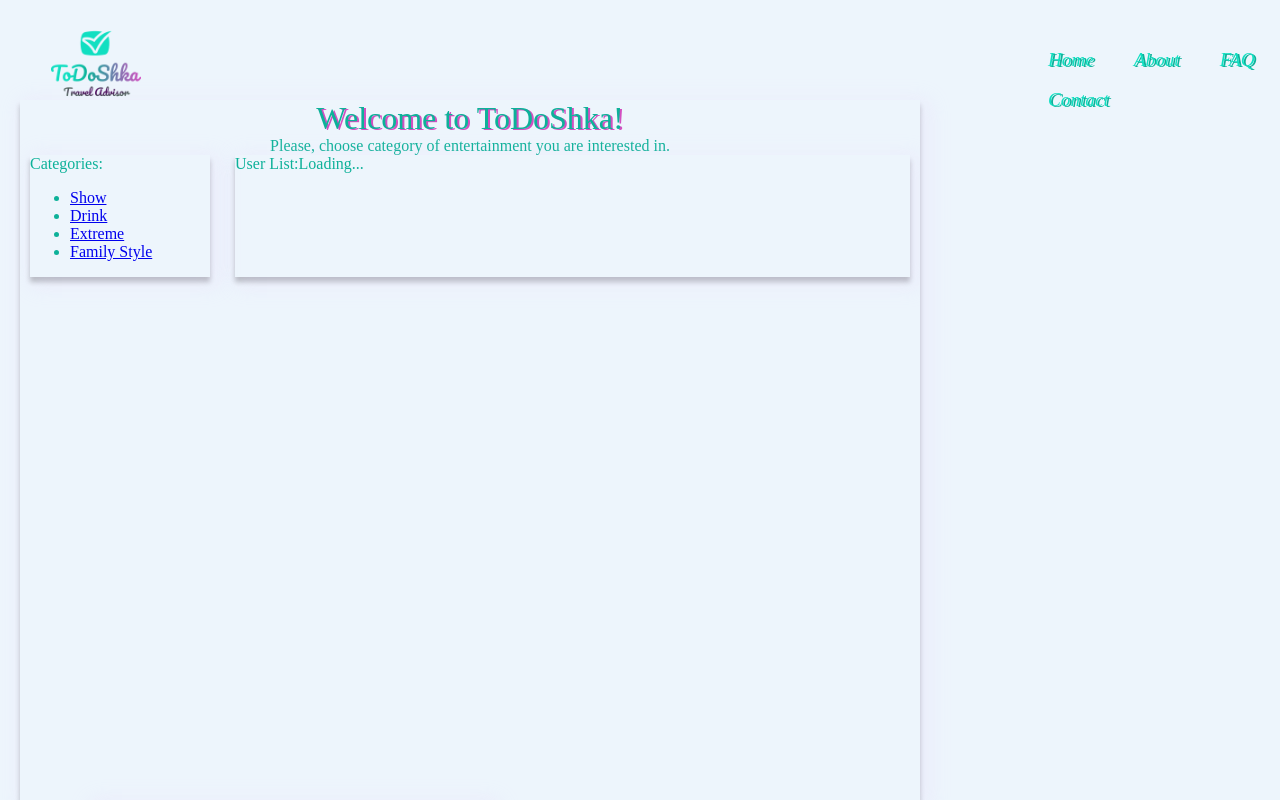
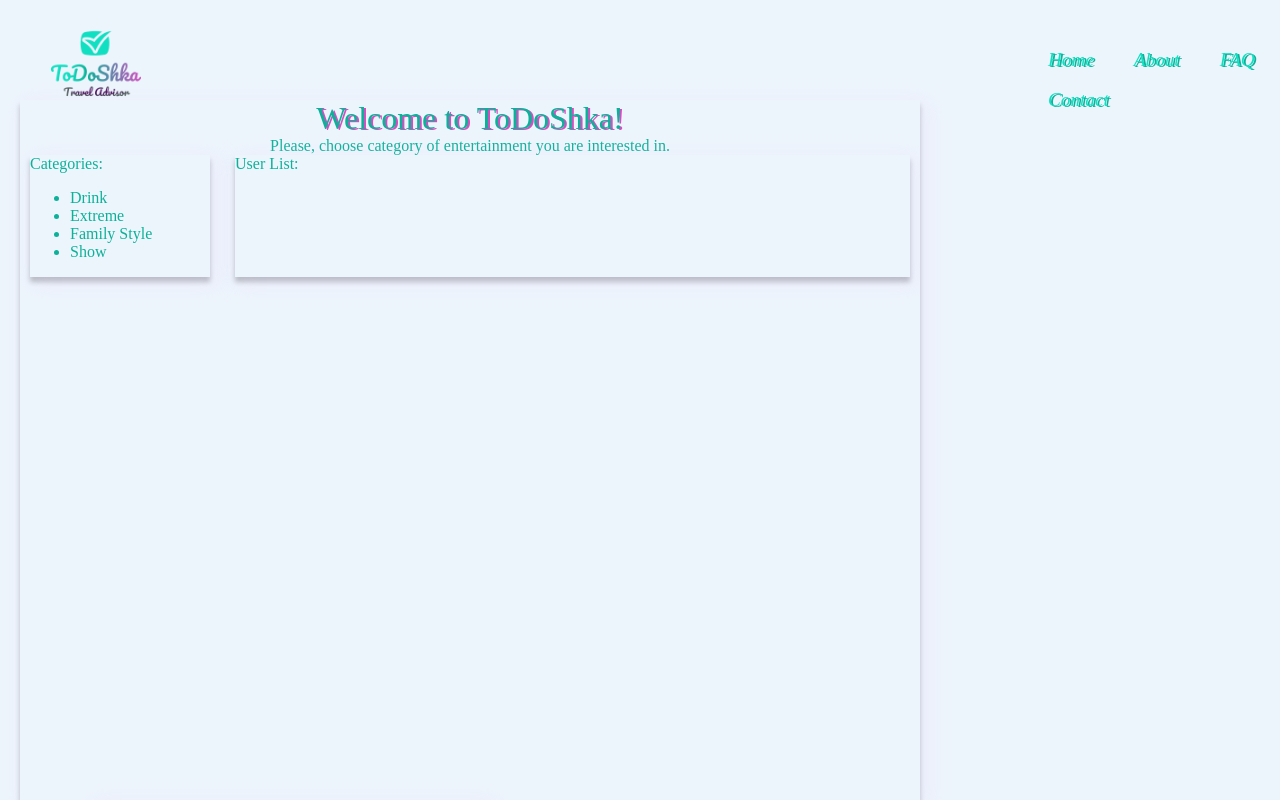
Before and after one commit to NataliyaZhuravleva/ToDoShka, a React (Create React App) app: page / in a window 1280 px wide. Shown: the top 800 px of the page. Built offline with nearby package versions, Linux system fonts and the light colour scheme; no server answers; grey boxes are pictures that could not be loaded.

Commit message:
update categories links to map

```diff
--- a/src/components/App.js
+++ b/src/components/App.js
@@ -1,6 +1,6 @@
 import React from 'react';
 import Header from './header/Header';
-import Categories from './interests/Categories';
+import Categories from './categories/Categories';
 import './App.css';
 import Places from './Places';
 
--- a/src/components/interests/Categories.js
+++ b/src/components/categories/Categories.js
@@ -4,6 +4,7 @@ import './categories.css';
 import Places from '../Places'
 
 function Categories() {
+  const categories = ['Drink', 'Extreme', 'Family Style', 'Show'];
   return (
     <React.Fragment>
       <section className="welcomeText">
@@ -15,23 +16,20 @@ function Categories() {
       <section className="userContainer">
         <section className="categories">
           Categories:
-          <Router>
-            <Switch>
               <div className='categoriesLinks'>
                 <ul id="categoriesList">
-                  <li><Link to="/show" href="#">Show</Link></li>
-                  <li><Link to="/drink" href="#">Drink</Link></li>
-                  <li><Link to="/extreme" href="#">Extreme</Link></li>
-                  <li><Link to="/family-style" href="#">Family Style</Link></li>
+                  {categories.map((category) =>
+                      <li>{category}</li>
+                  )}
                 </ul>
               </div>
-            </Switch>
-          </Router>
         </section>
         <section className="userList">
           User List:
-          <Places id='places'/>
-      </section>
+          {/* <Places
+          id='places'
+          category={drink}/> */}
+        </section>
       </section>
     </React.Fragment>
   )
```
Also changed, not shown: src/components/categories/categories.css (renamed from src/components/interests/categories.css).
